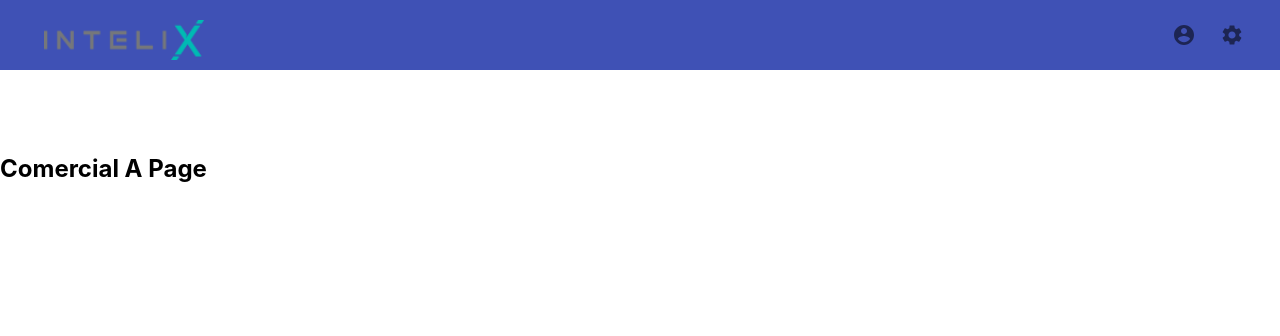
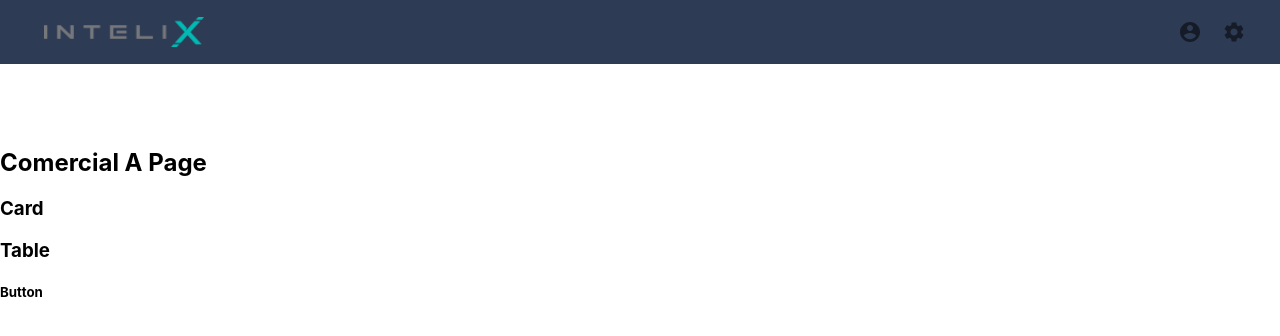
Before and after one commit to jrodriguezc13/portafolio-solicitudes-react, a React (Create React App) app: page /coa in a window 1280 px wide. Shown: the top 336 px of the page. Built offline with nearby package versions, Linux system fonts and the light colour scheme.

Commit message:
Creado enrutamiento en aplicativo

```diff
--- a/src/components/ComercialAreas.js
+++ b/src/components/ComercialAreas.js
@@ -4,7 +4,13 @@ import React from 'react';
 class ComercialAComponent extends React.Component {
     render() {
         return (
-            <h2>Comercial A Page</h2>
+            <div>
+                <h2>Comercial A Page</h2>
+                <h3> Card</h3>
+                <h3>Table</h3>
+                <h5>Button</h5>
+            </div>
+
         )
 
     }
--- a/src/components/Home.js
+++ b/src/components/Home.js
@@ -32,6 +32,7 @@ const styles = theme => ({
     menuButton: {
         marginLeft: 'auto',
         marginRight: 'auto',
+        padding: '10px'
     },
     toolbarMargin: theme.mixins.toolbar,
     menu: {
@@ -75,9 +76,9 @@ const Home= withStyles(styles)  (
 
         return (
             <div>
-                <AppBar position="static" elevation={0}>
+                <AppBar position="static" elevation={0} style={{background: "#2E3B55"}}>
                     <Toolbar>
-                            <img src={require("./img/logo.png")} alt="Logo Intelix" style={{paddingTop: "20px", paddingLeft:"20px", paddingBottom:"10px", width: "160px", height: "40px"}}/>
+                            <img src={require("./img/logo.png")} alt="Logo Intelix" style={{paddingTop: "10px", paddingLeft:"20px", paddingBottom:"10px", width: "160px", height: "30px"}}/>
                             <span className={classes.flex}></span>
                             <IconButton className={classes.menuButton} color="contrast" onClick={e=> this.setState(({anchor: e.currentTarget}))} edge="end">
                                 <AccountCircle/>
```
